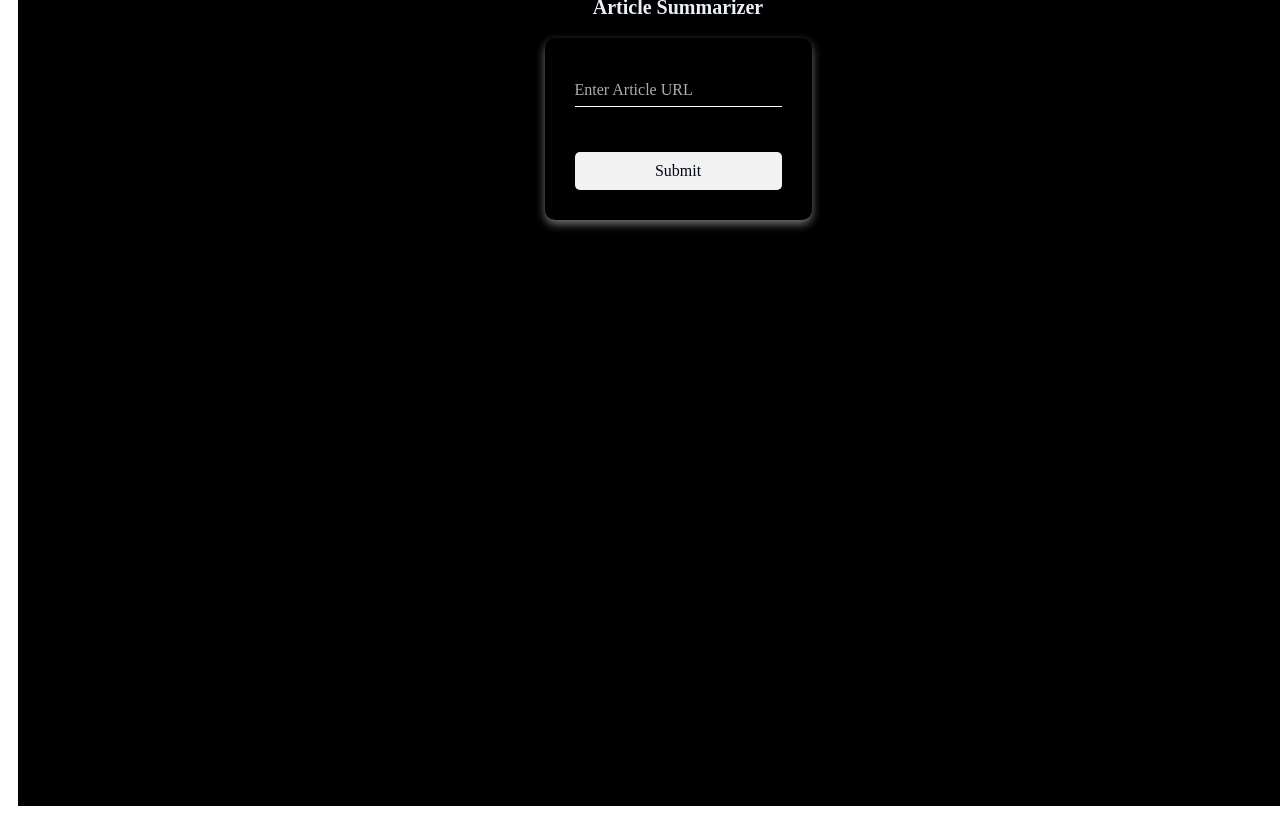
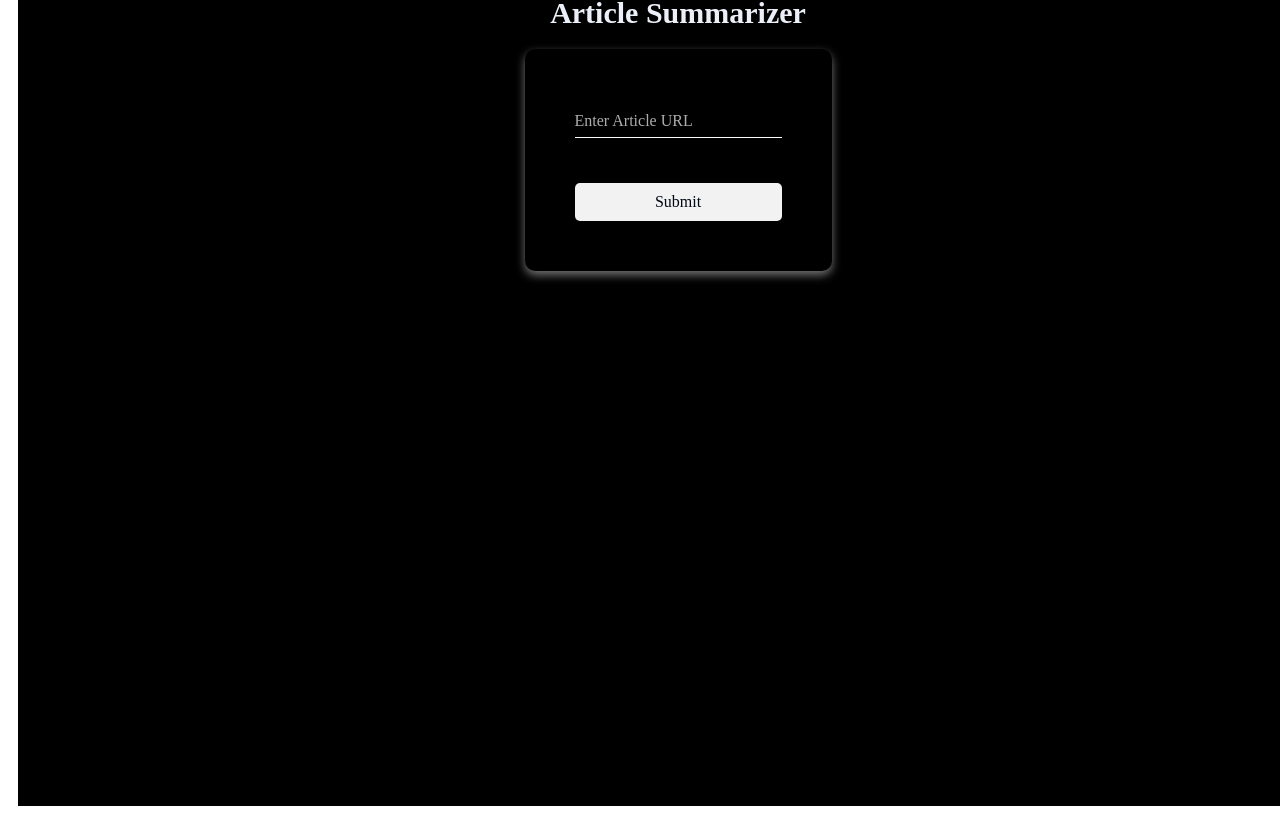
Before and after one commit to HafsaAbid82/Summarizer_Frontend, a React (Vite) app: page / in a window 1280 px wide. Shown: the top 822 px of the page. Built offline with nearby package versions, Linux system fonts and the light colour scheme.

Commit message:
Update App.css

```diff
--- a/src/App.css
+++ b/src/App.css
@@ -21,13 +21,13 @@ h1 {
   margin-top: 10px;
     margin-bottom: 20px;
     color: #ebeff7;
-   font-size: 20px
+   font-size: 30px
 }
 .form-container {
     display: flex;
     flex-direction: column;
     gap: 15px;
-    padding: 30px;
+    padding: 50px;
     border-radius: 10px;
     background: transparent;
     box-shadow: 0 4px 10px rgba(233, 233, 233, 0.5);
```
